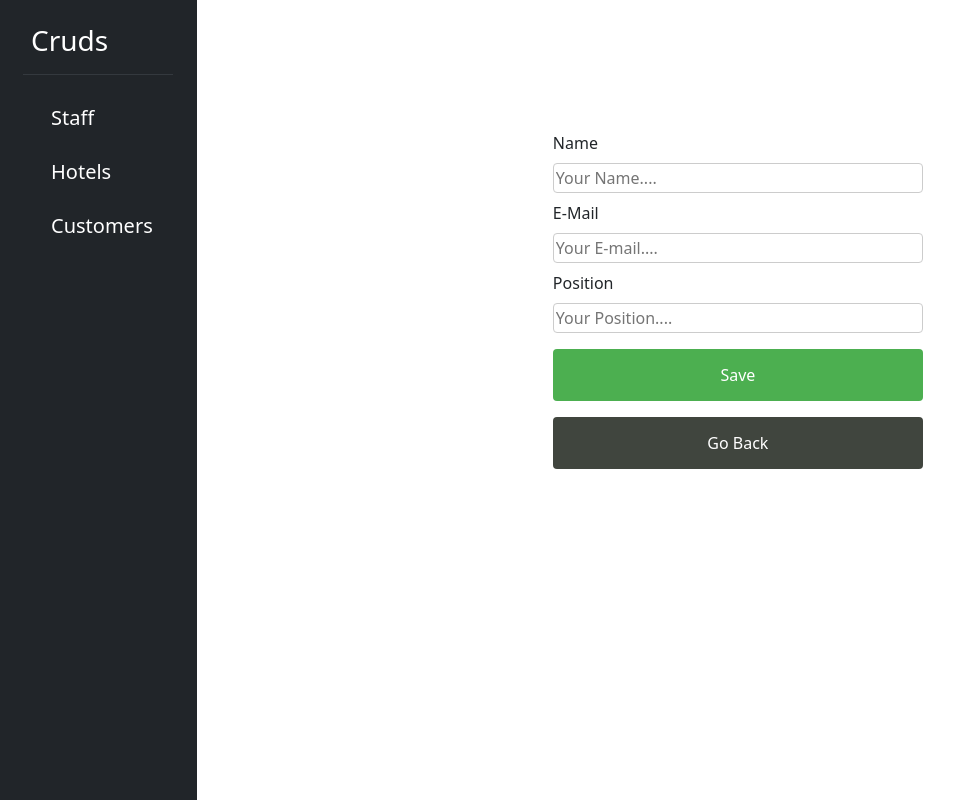
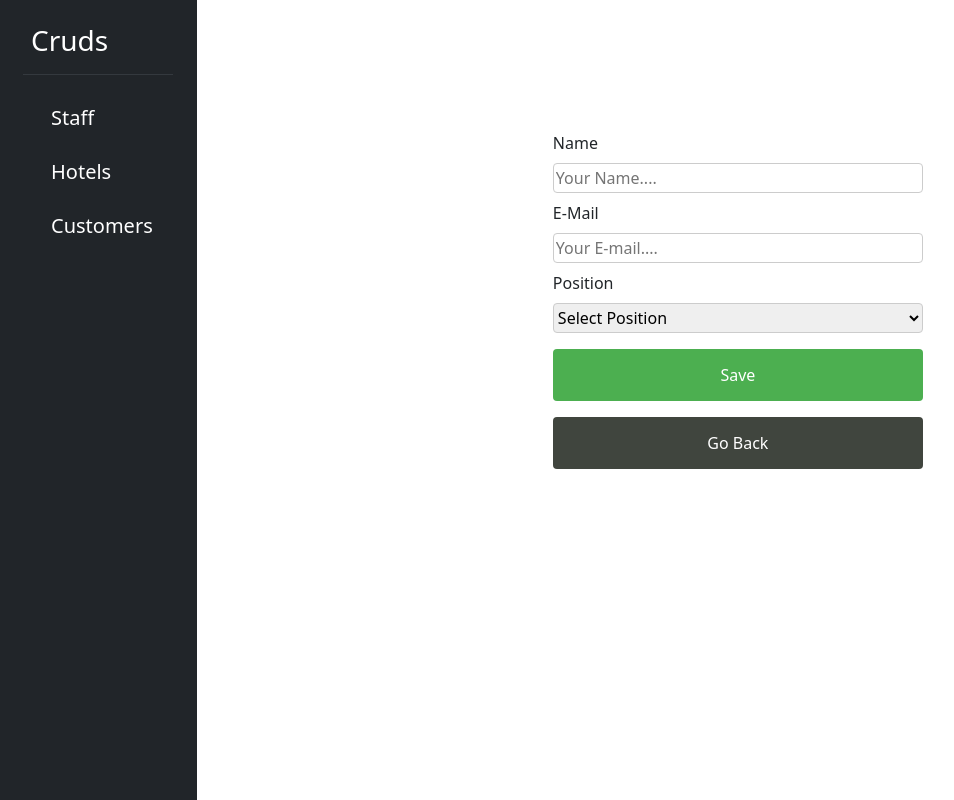
Before and after one commit to LeonFazliu/LabCourse1, a React (Create React App) app in the folder frontend/: page /addstaff in a window 1280 px wide. Shown: the whole page, without its empty margins (1-955 px from the left). Built offline with nearby package versions, Linux system fonts and the light colour scheme; no server answers.

Commit message:
Krijimi i dropdown qe mos te shkruhet ne menyre statike pozita por te zgjidhet me opsionet e dhena

```diff
--- a/frontend/src/Cruds/StaffCrud/AddEditStaff.js
+++ b/frontend/src/Cruds/StaffCrud/AddEditStaff.js
@@ -1,14 +1,16 @@
 import React, { useEffect, useState } from 'react';
-import { useNavigate, Link, useParams } from "react-router-dom"; // Correct import
+import { useNavigate, Link, useParams } from "react-router-dom";
 import axios from 'axios';
 import { toast } from "react-toastify";
-import "./AddEdit.css"
+import "./AddEdit.css";
 
 const initialState = {
   name: "",
   email: "",
   position: ""
 };
+
+const positionOptions = ["CEO", "Director", "Janitor", "Manager", "Engineer"];
 
 const AddEdit = () => {
   const [state, setState] = useState(initialState);
@@ -17,10 +19,11 @@ const AddEdit = () => {
   const { id } = useParams();
 
   useEffect(() => {
-
+    if (id) {
       axios.get(`http://localhost:5000/api/get/${id}`)
         .then(resp => setState({ ...resp.data[0] }))
-
+        .catch(err => console.error(err));
+    }
   }, [id]);
 
   const handleSubmit = (e) => {
@@ -28,36 +31,33 @@ const AddEdit = () => {
     if (!name || !email || !position) {
       toast.error("Please fill each input field");
     } else {
-        if(!id){
-            axios.post("http://localhost:5000/api/post",{
+      if (!id) {
+        axios.post("http://localhost:5000/api/post", {
           name,
           email,
           position,
         })
-        .then(()=>{
-            setState({name:"",email:"",position:""})
+          .then(() => {
+            setState(initialState);
+            toast.success("Staff Added Successfully");
+            navigate("/staff");
           })
           .catch((err) => toast.error(err.response.data));
-        toast.success("Staff Added Successfully");
-    }
-    else{
-            axios.put(`http://localhost:5000/api/update/${id}`,{
+      } else {
+        axios.put(`http://localhost:5000/api/update/${id}`, {
           name,
           email,
           position,
         })
-        .then(()=>{
-            setState({name:"",email:"",position:""})
+          .then(() => {
+            setState(initialState);
+            toast.success("Staff Updated Successfully");
+            navigate("/staff");
           })
           .catch((err) => toast.error(err.response.data));
-        toast.success("Staff Updated Successfully");
-
-    }
-    setTimeout(()=>navigate("/staff"),500);
       }
     }
-
-
+  };
 
   const handleInputChange = (e) => {
     const { name, value } = e.target;
@@ -81,7 +81,7 @@ const AddEdit = () => {
           id='name'
           name='name'
           placeholder='Your Name....'
-          value={name || ""}
+          value={name}
           onChange={handleInputChange}
         />
         <label htmlFor='email'>E-Mail</label>
@@ -90,18 +90,21 @@ const AddEdit = () => {
           id='email'
           name='email'
           placeholder='Your E-mail....'
-          value={email || ""}
+          value={email}
           onChange={handleInputChange}
         />
         <label htmlFor='position'>Position</label>
-        <input
-          type='text'
+        <select
           id='position'
           name='position'
-          placeholder='Your Position....'
-          value={position || ""}
+          value={position}
           onChange={handleInputChange}
-        />
+        >
+          <option value=''>Select Position</option>
+          {positionOptions.map((option) => (
+            <option key={option} value={option}>{option}</option>
+          ))}
+        </select>
         <input type='submit' value={id ? "Update" : "Save"} />
         <Link to="/staff">
           <input type="button" value="Go Back"/>
```
Lines whose indentation alone changed are shown as unchanged.
